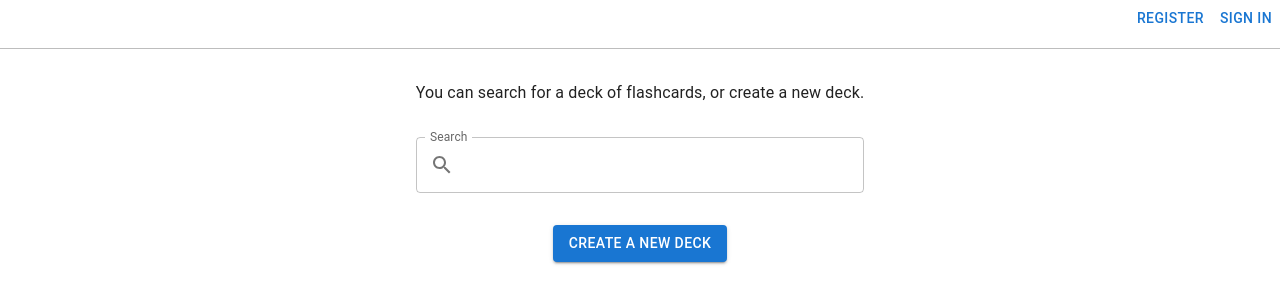
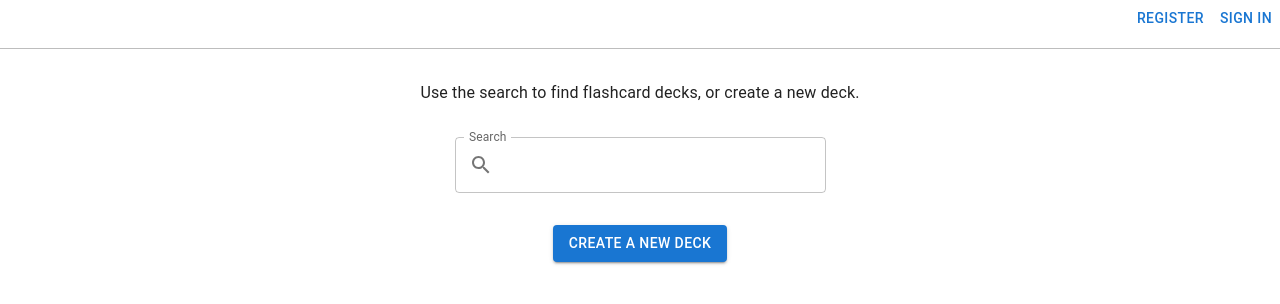
Before and after one commit to gmcfall/flashcards, a React (Create React App) app in the folder web/: page / in a window 1280 px wide. Shown: the top 304 px of the page. Built offline with nearby package versions, Linux system fonts and the light colour scheme; no server answers.

Commit message:
Fixes #10

```diff
--- a/web/src/components/ZFlashcardHome.tsx
+++ b/web/src/components/ZFlashcardHome.tsx
@@ -1,12 +1,16 @@
 import SearchIcon from '@mui/icons-material/Search';
 import { Box, Button, FormControl, InputAdornment, Paper, TextField, Typography } from "@mui/material";
 import { styled } from '@mui/material/styles';
-import { useAppDispatch } from '../hooks/hooks';
+import { Link } from 'react-router-dom';
+import { useAppDispatch, useAppSelector } from '../hooks/hooks';
+import { selectSession } from '../model/auth';
 import authRegisterCancel from '../store/actions/authRegisterCancel';
 import ZAlert from './ZAlert';
 import ZAuthTools from './ZAuthTools';
 import ZRegisterDialog from './ZRegisterDialog';
 import ZSigninDialog from './ZSigninDialog';
+import LocalLibraryIcon from '@mui/icons-material/LocalLibrary';
+import { LIBRARY } from '../model/routes';
 
 const CenteredPaper = styled(Paper)(({theme}) => ({
     ...theme.typography.body1,
@@ -14,14 +18,6 @@ const CenteredPaper = styled(Paper)(({theme}) => ({
     height: '100%'
 }))
 
-const instructions = {
-    marginBottom: '2em'
-}
-
-const buttonBox = {
-    marginTop: '2em',
-    marginBottom: '2em'
-}
 
 function ZHomeHeader() {
     return (
@@ -42,6 +38,7 @@ export default function ZFlashcardHome() {
 
     const dispatch = useAppDispatch();
 
+
     function handleSetRegisterDialogOpen(isOpen: boolean) {
         if (!isOpen) {
             dispatch(authRegisterCancel())
@@ -52,8 +49,10 @@ export default function ZFlashcardHome() {
         <CenteredPaper elevation={0}>
             <ZHomeHeader/>
             <FormControl variant="standard" sx={{marginTop: '2em'}}>
-                <Typography variant="body1" sx={instructions}>
-                    You can search for a deck of flashcards, or create a new deck.
+                <Box sx={{display: 'flex', flexDirection: 'column', gap: '2em', alignItems: "center"}}>
+
+                    <Typography variant="body1">
+                        Use the search to find flashcard decks, or create a new deck.
                     </Typography>
                     <TextField
                         id="input-with-icon-textfield"
@@ -70,12 +69,13 @@ export default function ZFlashcardHome() {
                             size: 30
                         }}
                     />
-                <Box sx={buttonBox}>
-                    <Button
-                        variant="contained"
-                    >
+                    <Box>
+                        <Button variant="contained">
                             Create a New Deck
                         </Button>
+                    </Box>
+                    <ZLibraryLink/>
+
                 </Box>
             </FormControl>
             <ZRegisterDialog setOpen={handleSetRegisterDialogOpen}/>
@@ -83,3 +83,18 @@ export default function ZFlashcardHome() {
         </CenteredPaper>
     )
 }
+
+function ZLibraryLink() {
+    const session = useAppSelector(selectSession);
+    if (!session) {
+        return null;
+    }
+    return (
+            <Link to={LIBRARY}>
+            <Box sx={{display: "flex", alignItems: "center"}}>
+                <LocalLibraryIcon sx={{marginRight: '0.5em'}}/> <span>My Library</span>
+            </Box>
+            </Link>
+    )
+
+}
--- a/web/src/index.tsx
+++ b/web/src/index.tsx
@@ -6,6 +6,7 @@ import { BrowserRouter, Route, Routes } from 'react-router-dom';
 import ZAuth from './components/ZAuth';
 import ZDeckEditor from './components/ZDeckEditor';
 import ZFlashcardHome from './components/ZFlashcardHome';
+import ZFlashcardLibrary from './components/ZFlashcardLibrary';
 import './index.css';
 import reportWebVitals from './reportWebVitals';
 import store from './store/store';
@@ -35,6 +36,7 @@ root.render(
                 <Route path=":id/edit" element={<ZDeckEditor/>}/>
               </Route>
             </Route>
+            <Route path="/library" element={<ZFlashcardLibrary/>}/>
           </Routes>
         </BrowserRouter>
       </ThemeProvider>
--- /dev/null
+++ b/web/src/model/routes.ts
@@ -0,0 +1 @@
+export const LIBRARY = "/library";
```
Lines whose indentation alone changed are shown as unchanged.
